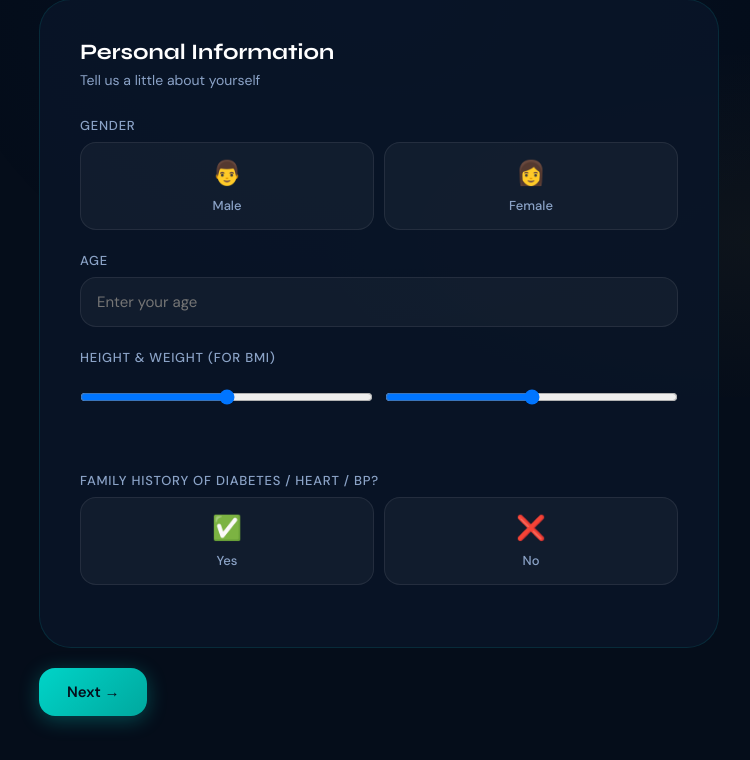
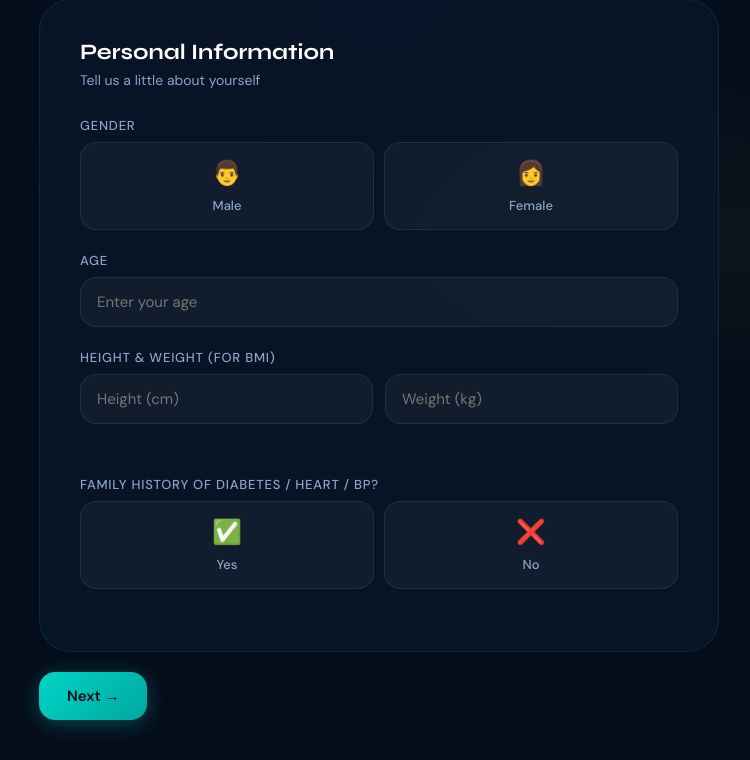
Before and after one commit to Darshini0349/predictcode, a Flask app: page /stage1 in a window 1280 px wide. Shown: the part 403-1163 px from the top of the page, without its empty margins (261-1011 px from the left). Run offline with Flask 3, Linux system fonts and the light colour scheme.

Commit message:
Update stage1.html

```diff
--- a/templates/stage1.html
+++ b/templates/stage1.html
@@ -94,9 +94,9 @@
                         <div class="form-group">
                             <label class="form-label">Height & Weight (for BMI)</label>
                             <div class="bmi-row">
-                                <input type="range" id="height" name="height" class="form-input"
+                                <input type="number" id="height" name="height" class="form-input"
                                     placeholder="Height (cm)" min="100" max="250">
-                                <input type="range" id="weight" name="weight" class="form-input"
+                                <input type="number" id="weight" name="weight" class="form-input"
                                     placeholder="Weight (kg)" min="20" max="300">
                             </div>
                             <div id="bmiCategory" class="bmi-result"></div>
```
